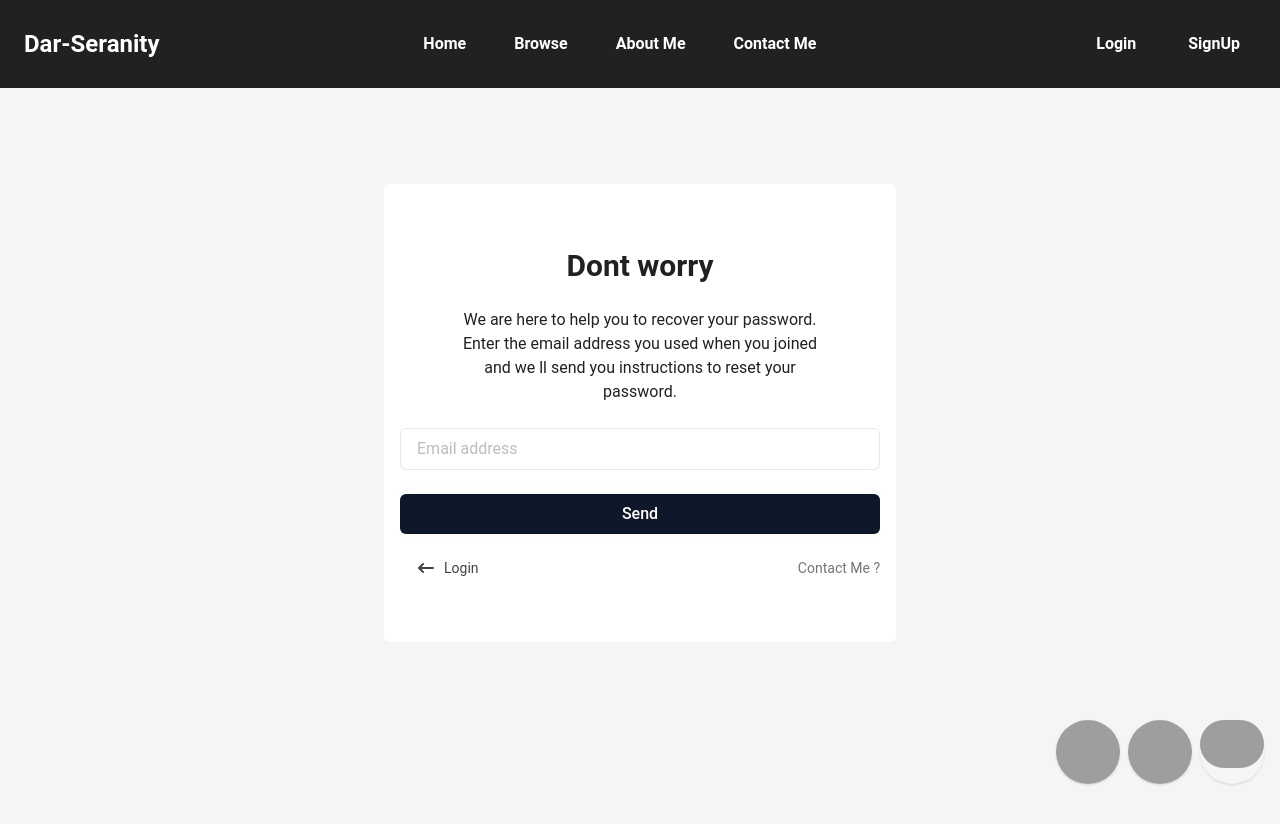
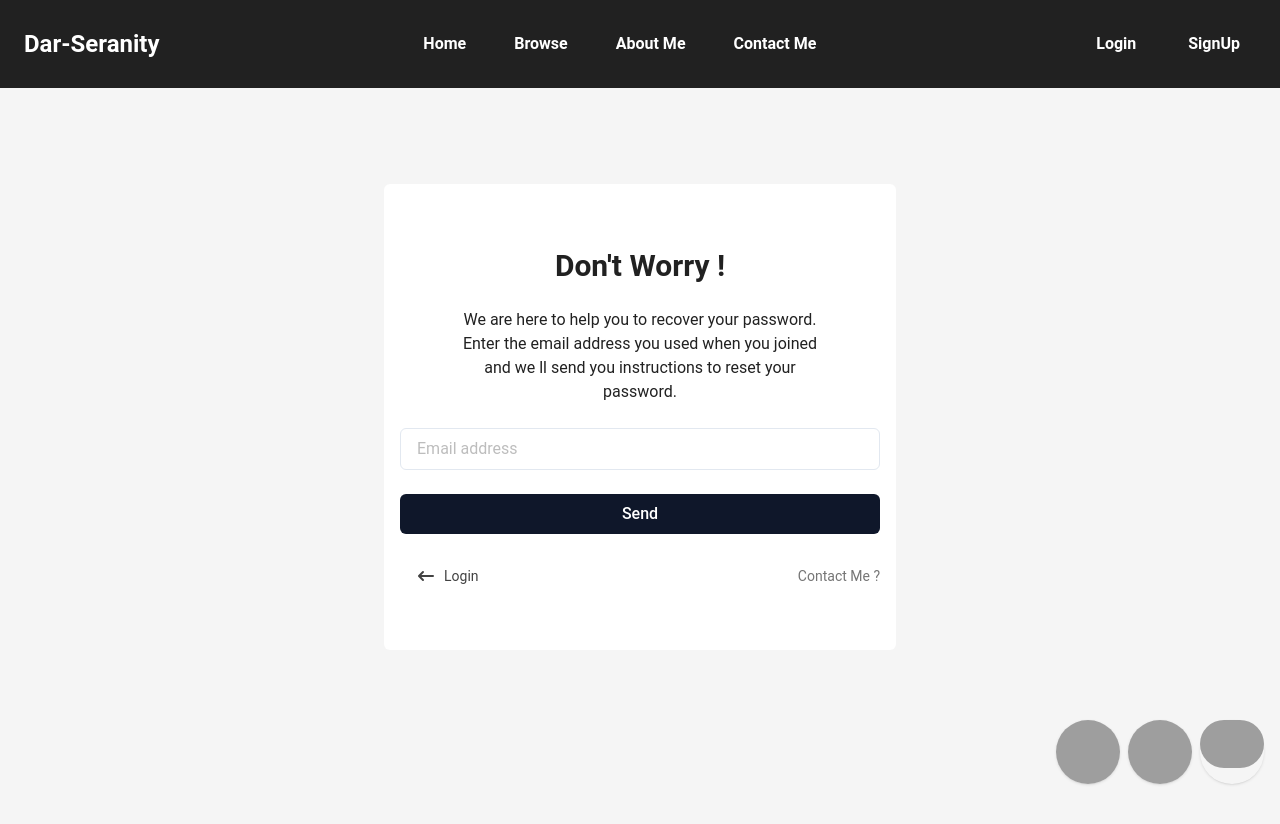
Before and after one commit to Mustapha-1610/Dar-Seranity, a Next.js app: page /sendPassResetMail in a window 1280 px wide. Shown: the top 824 px of the page. Built offline with nearby package versions, Linux system fonts and the light colour scheme; grey boxes are pictures that could not be loaded.

Commit message:
some front changes to login and send pass reset mail + verify mail token now checks with upperCase

```diff
--- a/src/app/(root)/login/page.tsx
+++ b/src/app/(root)/login/page.tsx
@@ -41,6 +41,7 @@ export default function LoginPage() {
         setErrorMessage(data.error);
       } else if (data.landlordMailError) {
         setLandlordMailError(data.landlordMailError);
+        setShow(true);
       } else if (data.renterMailError) {
         if (loginForm.email?.includes("@gmail")) {
           setRenterMailError({
@@ -60,9 +61,9 @@ export default function LoginPage() {
               'You need to verify your mail first before logging in ! Check Your <a href="https://outlook.live.com/mail/0/" target="_blank" rel="noopener noreferrer" style="color: #1890ff; text-decoration: underline; font-weight: bold;">Inbox</a>',
           });
         }
+        setShow(true);
       }
       setLoading(false);
-      setShow(true);
     } catch (err) {
       console.log(err);
     }
--- a/src/app/(root)/sendPassResetMail/page.tsx
+++ b/src/app/(root)/sendPassResetMail/page.tsx
@@ -59,16 +59,17 @@ export default function SendPassResetMail() {
           <div className="pt-24">
             <div className="flex w-full items-center justify-center">
               <div className="w-full max-w-lg px-4 py-16 space-y-6 bg-white rounded-md">
+                <Spin spinning={loading} delay={350}>
                   <h1 className="mb-6 text-3xl font-bold text-center">
-                  Dont worry
+                    Don&apos;t Worry !
                   </h1>
-                <p className="text-center mx-12">
+                  <p className="text-center mx-12 mb-6">
                     We are here to help you to recover your password. Enter the
                     email address you used when you joined and we ll send you
                     instructions to reset your password.
                   </p>
                   {/* ... rest of your form content */}
-                <Spin spinning={loading} delay={350}>
+
                   {show && (
                     <Space
                       className="mb-4"
@@ -113,8 +114,8 @@ export default function SendPassResetMail() {
                       </button>
                     </div>
                   </form>
-                </Spin>
-                <div className="text-sm text-gray-600 items-center flex justify-between">
+
+                  <div className="text-sm text-gray-600 items-center flex justify-between mt-8">
                     <p className="text-gray-800 cursor-pointer hover:text-blue-500 inline-flex items-center ml-4">
                       <svg
                         xmlns="http://www.w3.org/2000/svg"
@@ -130,10 +131,14 @@ export default function SendPassResetMail() {
                       </svg>
                       <Link href="/login">Login</Link>
                     </p>
-                  <Link href="/" className="hover:text-blue-500 cursor-pointer">
+                    <Link
+                      href="/"
+                      className="hover:text-blue-500 cursor-pointer"
+                    >
                       Contact Me ?
                     </Link>
                   </div>
+                </Spin>
               </div>
             </div>
           </div>
--- a/src/app/api/renter/verifyMailToken/route.ts
+++ b/src/app/api/renter/verifyMailToken/route.ts
@@ -14,7 +14,7 @@ export async function POST(request: NextRequest) {
     ) as JwtPayload;
     if (decodedMailToken) {
       const verifiedRenter = await renter.findOne({
-        email: decodedMailToken.email!,
+        email: decodedMailToken.email!.toUpperCase(),
       });
       if (verifiedRenter) {
         if (verifiedRenter.verificationStatus) {
```
Lines whose indentation alone changed are shown as unchanged.
